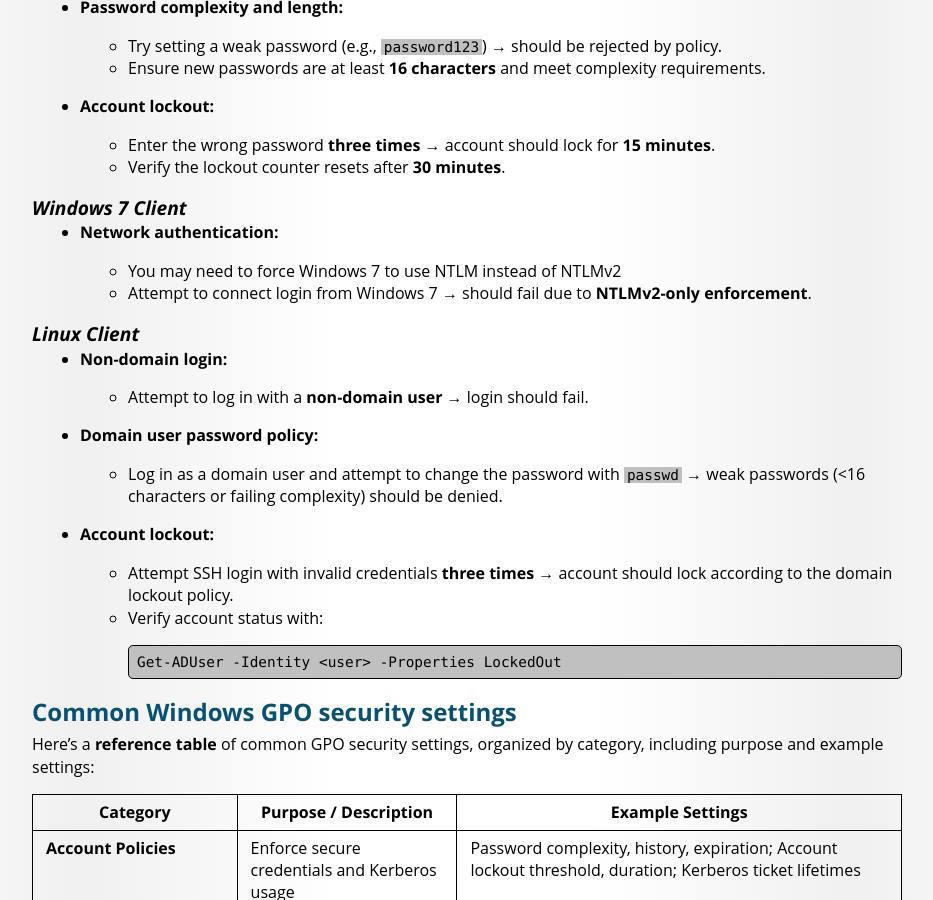
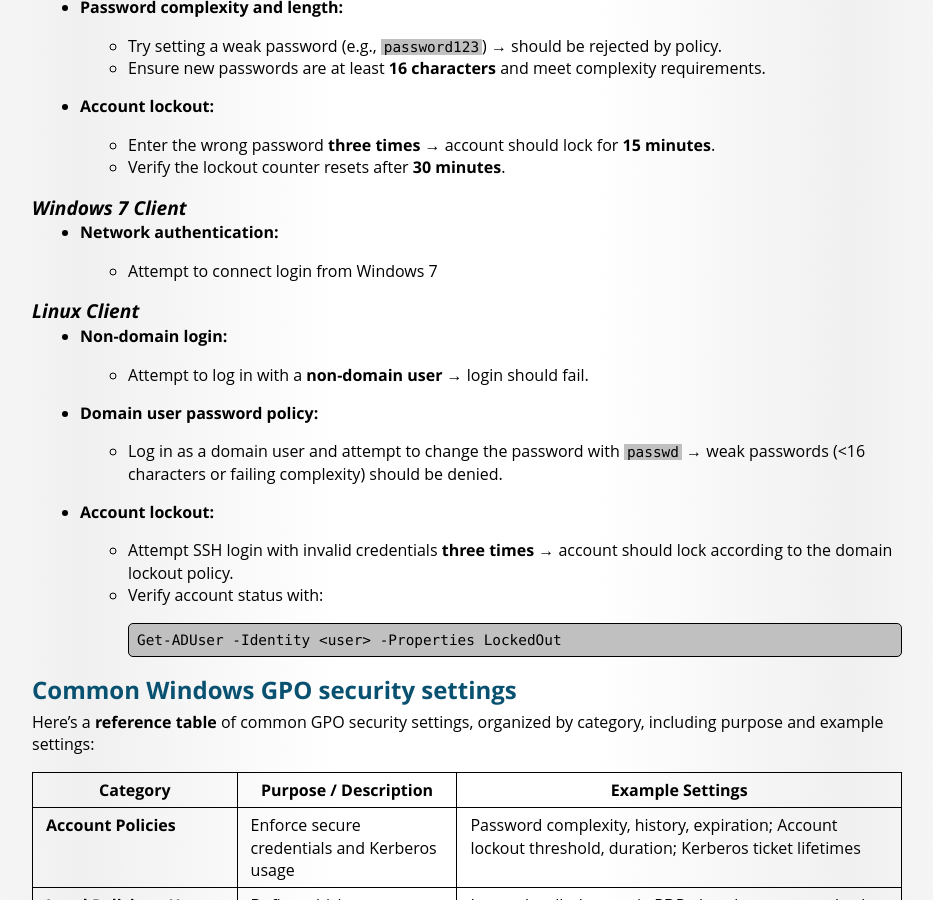
Before and after one commit to BYU-ITC-344/byu-itc-344.github.io, a Jekyll site: the page built from hw-5/index.md, in a window 1280 px wide and 900 px high, scrolled down 5436 px. Shown: the whole window, without its empty margins (173-1106 px from the left). Built offline with Jekyll 4.4.1, drawn with Linux system fonts in a browser that asks for light colours; some web fonts are replaced; our own code applies the rules of GitHub Pages for plain Markdown files; some of the changed text lies outside the part shown.

Commit message:
windows 7 fix

```diff
--- a/hw-5/index.md
+++ b/hw-5/index.md
@@ -259,8 +259,7 @@ This ensures security is maintained while minimizing disruption to critical lega
 
 * **Network authentication:**
 
-  * You may need to force Windows 7 to use NTLM instead of NTLMv2
-  * Attempt to connect login from Windows 7  → should fail due to **NTLMv2-only enforcement**.
+  * Attempt to connect login from Windows 7
 
 #### **Linux Client**
 
```
Also changed, not shown: other parts of hw-5/index.md (+1 -1 lines).
